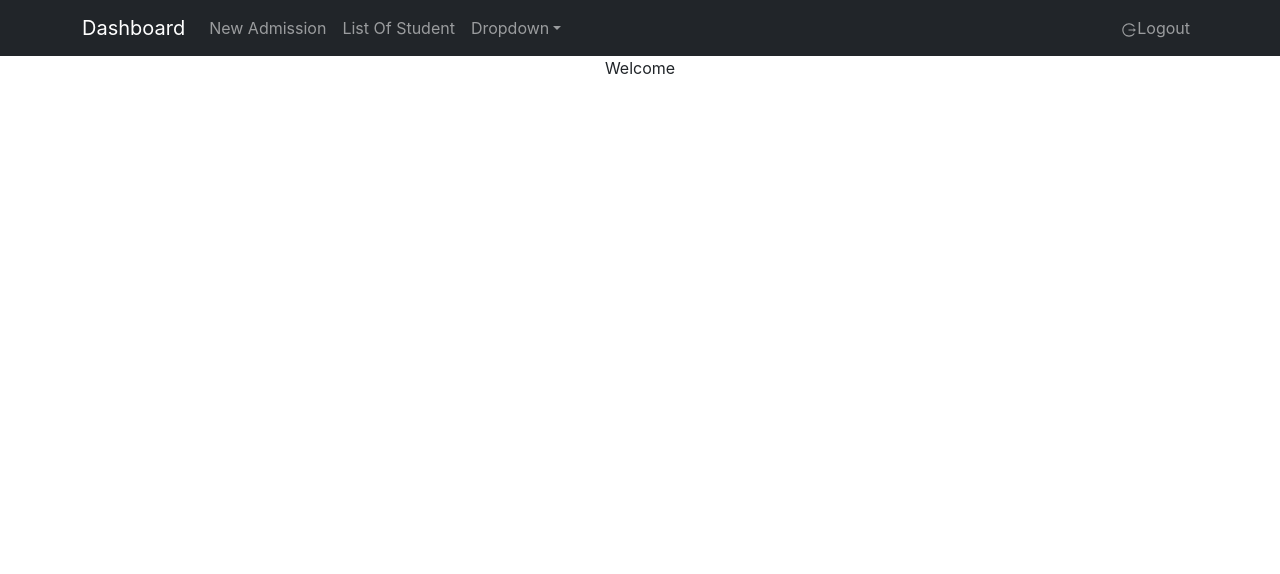
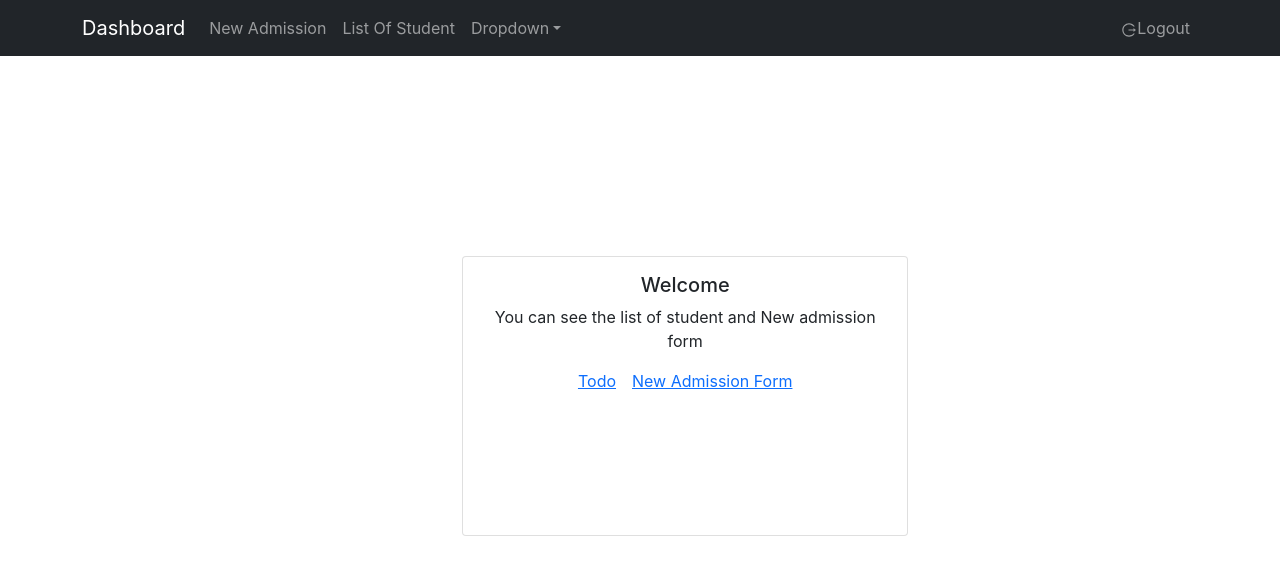
Before and after one commit to mathikumaravel/practise, a React (Create React App) app: page / in a window 1280 px wide. Shown: the top 574 px of the page. Built offline with nearby package versions, Linux system fonts and the light colour scheme; sample sign-in values are in the browser's storage.

Commit message:
added git ignore file

```diff
--- a/src/Components/Home/Dashboard.js
+++ b/src/Components/Home/Dashboard.js
@@ -1,11 +1,40 @@
 import React from "react";
+import { Container } from "react-bootstrap";
+import Card from "react-bootstrap/Card";
 import Navbar from "../Navbar/Navbar";
 
 const Dashboard = () => {
   return (
     <div>
       <Navbar></Navbar>
-      Welcome
+      {localStorage.getItem("token") == null ? (
+        <Container>
+          <Card
+            style={{ margin: "200px 380px", width: "40%", height: "280px" }}
+          >
+            <Card.Body>
+              <Card.Title>Welcome</Card.Title>
+              <Card.Link href="/Todo">Todo</Card.Link>
+              <Card.Link href="/login">New Admission</Card.Link>
+            </Card.Body>
+          </Card>
+        </Container>
+      ) : (
+        <Container>
+          <Card
+            style={{ margin: "200px 380px", width: "40%", height: "280px" }}
+          >
+            <Card.Body>
+              <Card.Title>Welcome</Card.Title>
+              <Card.Text>
+                You can see the list of student and New admission form
+              </Card.Text>
+              <Card.Link href="/home">Todo</Card.Link>
+              <Card.Link href="/Create">New Admission Form</Card.Link>
+            </Card.Body>
+          </Card>
+        </Container>
+      )}
     </div>
   );
 };
--- a/src/Components/Login/Login.js
+++ b/src/Components/Login/Login.js
@@ -21,7 +21,7 @@ const Login = () => {
         console.log(res.data);
         if (res.data.success === 1) {
           localStorage.setItem("token", res.data.token);
-          navigate("/home");
+          navigate("/");
         } else if (res.data.success === 0) alert("Invalid email or password");
       })
       .catch((error) => {
```
